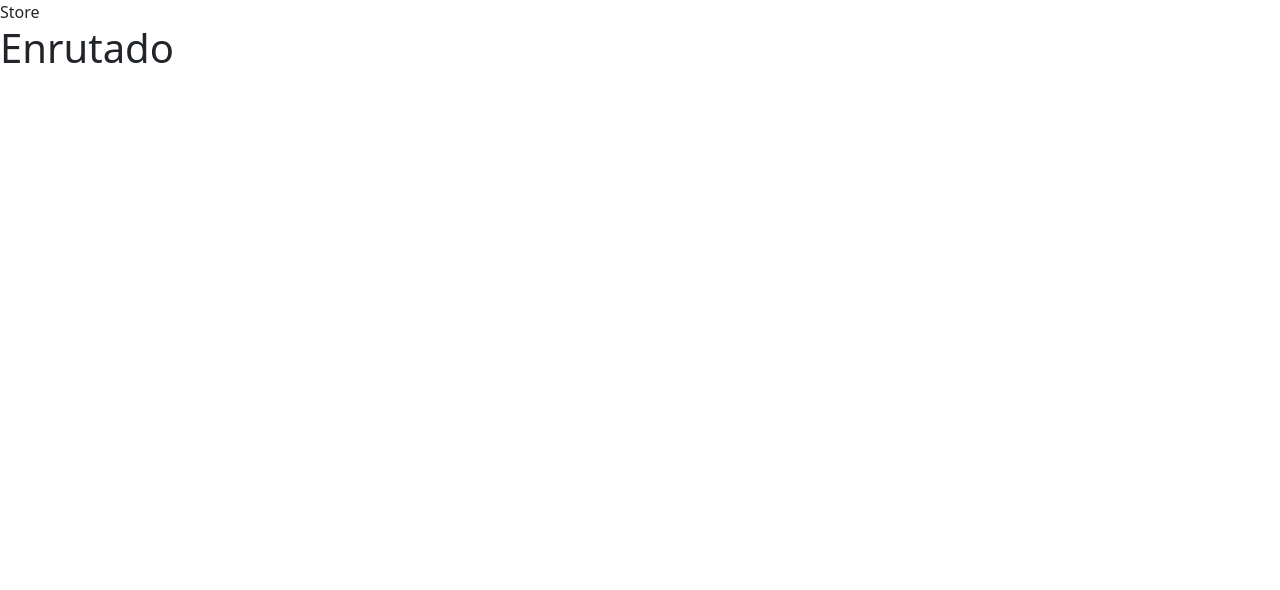
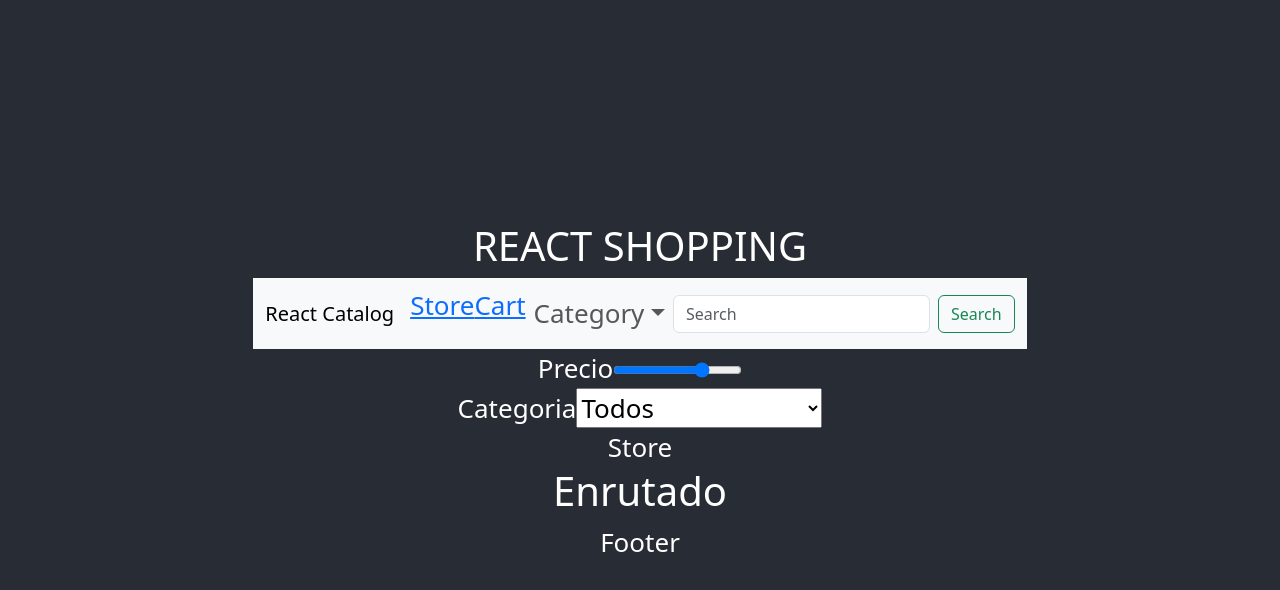
Before and after one commit to AnyiGP/context-cart, a React (Create React App) app: page / in a window 1280 px wide. Shown: the top 590 px of the page. Built offline with nearby package versions, Linux system fonts and the light colour scheme.

Commit message:
change in routes

```diff
--- a/src/Pages/Store.jsx
+++ b/src/Pages/Store.jsx
@@ -16,6 +16,7 @@ export const Store = () => {
         </header>
         <main>
           <h1>Enrutado</h1>
+
             <Outlet />
         </main>
     </div>
--- a/src/components/layout/Main.jsx
+++ b/src/components/layout/Main.jsx
@@ -4,9 +4,9 @@ import { Store } from "../../Pages/Store";
 
 export const Main = () => {
   return (
-    <div>
+    <>
       {/* <Product /> */}
       <Store />
-    </div>
+    </>
   );
 };
--- a/src/index.js
+++ b/src/index.js
@@ -7,7 +7,7 @@ import { BrowserRouter, Navigate, Route, Routes } from "react-router-dom";
 import { Cart } from "./Pages/Cart";
 import { Product } from "./Pages/Product";
 import { Store } from "./Pages/Store";
-import 'bootstrap/dist/css/bootstrap.min.css';
+import "bootstrap/dist/css/bootstrap.min.css";
 
 const root = ReactDOM.createRoot(document.getElementById("root"));
 root.render(
@@ -15,10 +15,19 @@ root.render(
     <ContextFilter>
       <BrowserRouter>
         <Routes>
-          <Route path="/" element={<Store />}>Store</Route>
-          <Route path="/store" element={<App />}>App</Route>
-          <Route path="/cart" element={<Cart />}>Cart</Route>
-          <Route path="/product" element={<Product />}>Product</Route>
+          <Route path="/" element={<App />}>
+            App
+          </Route>
+          <Route path="/store" element={<Store />}>
+            Store
+          </Route>
+          <Route path="/cart" element={<Cart />}>
+            Cart
+          </Route>
+          <Route path="/product" element={<Product />}>
+            Product
+          </Route>
+          <Route path="*" element={<div>Error 404 - not found</div>}></Route>
         </Routes>
       </BrowserRouter>
     </ContextFilter>
```
